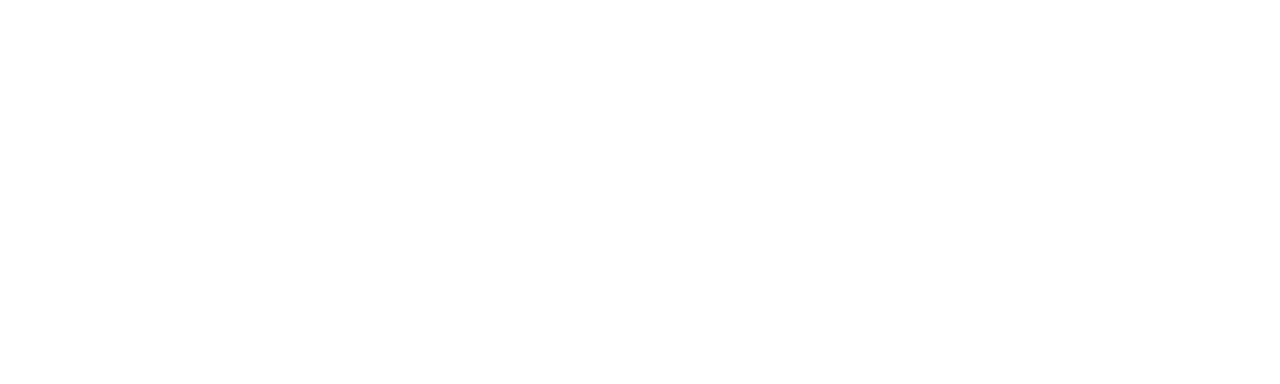
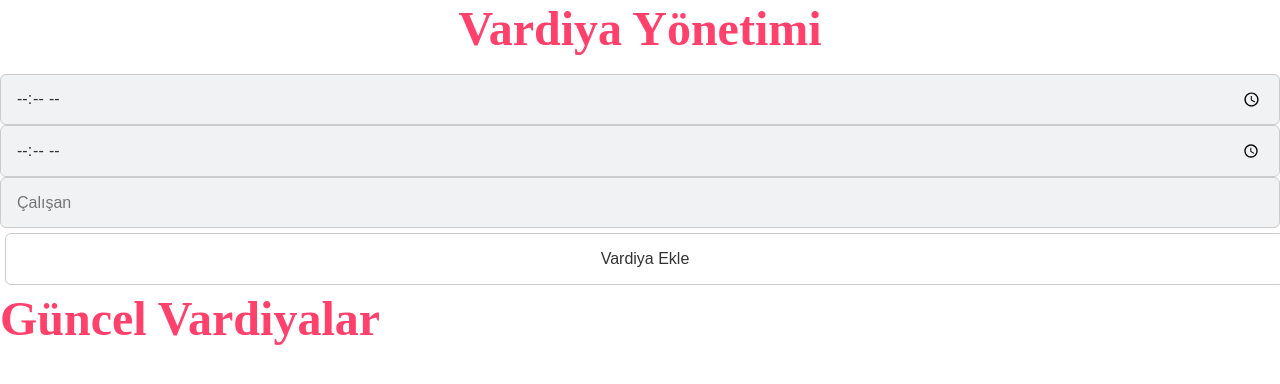
Before and after one commit to Shatice92/ikplusreactapp, a React (Create React App) app: page /shiftmanagement in a window 1280 px wide. Before the commit this address had no page. Shown: the top 384 px of the page. Built offline with nearby package versions, Linux system fonts and the light colour scheme.

Commit message:
ShiftManagement

```diff
--- /dev/null
+++ b/src/page/ShiftManagement.css
@@ -0,0 +1,133 @@
+.companymanagerpermissions-container {
+    width: 80%;
+    margin: 0 auto;
+    padding: 20px;
+    font-family: Arial, sans-serif;
+  }
+
+  h2 {
+    text-align: center;
+    color: #333;
+  }
+
+  .new-request-form,
+  .requests-list {
+    margin-left: 10px;
+    font-size: 1.1em;
+    color: #333;
+  }
+
+  .new-request-form input,
+  .new-request-form select,
+  .new-request-form button {
+    display: block;
+    width: 100%;
+    margin-bottom: 10px;
+    padding: 10px;
+    border: 1px solid #ccc;
+    border-radius: 5px;
+  }
+
+  input:focus, select:focus, button:focus {
+    outline: none !important;
+    border: 2px solid #007bff !important;
+    box-shadow: 0 0 5px rgba(0, 123, 255, 0.5) !important;
+    background-color: #ffffff !important;
+    color: #000 !important;
+  }
+
+  .new-request-form button {
+    background-color: white;
+    color: #ccc;
+    border: 1px solid #ccc;
+    cursor: pointer;
+  }
+
+  .new-request-form button:hover {
+    background-color: #f8f8f8;
+    color: #333;
+  }
+
+  .requests-list table {
+    width: 100%;
+    border-collapse: collapse;
+  }
+
+  .requests-list table, th, td {
+    border: 1px solid #ddd;
+  }
+
+  .requests-list th, td {
+    padding: 10px;
+    text-align: center;
+  }
+
+  .requests-list th {
+    background-color: #f2f2f2;
+  }
+
+  .button-group {
+    display: flex;
+    gap: 5px;
+  }
+
+  .button-group button {
+    padding: 5px 8px;
+    font-size: 14px;
+    border: 1px solid #ccc;
+    border-radius: 4px;
+    cursor: pointer;
+    background-color: white;
+    color: #333;
+  }
+
+  .button-group button:hover {
+    background-color: #f0f0f0;
+  }
+
+  button:disabled {
+    background-color: #ccc;
+    cursor: not-allowed;
+  }
+
+  input[type="date"] {
+    appearance: none;
+    -webkit-appearance: none;
+    -moz-appearance: none;
+    padding: 8px 12px;
+    font-size: 16px;
+    cursor: pointer;
+  }
+
+  input[type="date"]::-webkit-calendar-picker-indicator {
+    font-size: 20px;
+    cursor: pointer;
+  }
+
+  .shift-item {
+    display: flex;
+    justify-content: space-between;
+    align-items: center;
+    padding: 10px;
+    border: 1px solid #ddd;
+    margin-bottom: 5px;
+    border-radius: 5px;
+    background-color: #f9f9f9;
+  }
+
+  .shift-item select {
+    margin-right: 10px;
+  }
+
+  .shift-item button {
+    padding: 5px 10px;
+    background-color: #007bff;
+    color: white;
+    border: none;
+    border-radius: 4px;
+    cursor: pointer;
+  }
+
+  .shift-item button:hover {
+    background-color: #0056b3;
+  }
--- /dev/null
+++ b/src/page/ShiftManagement.tsx
@@ -0,0 +1,104 @@
+import React, { useState, useEffect } from "react";
+import "./ShiftManagement.css";
+
+interface Shift {
+    id: number;
+    startTime: string;
+    endTime: string;
+    employee: string;
+  }
+
+  const ShiftManagement = () => {
+    const [shifts, setShifts] = useState<Shift[]>([]);
+    const [newShift, setNewShift] = useState<Shift>({
+      id: 0,
+      startTime: '',
+      endTime: '',
+      employee: '',
+    });
+    const [editingShiftId, setEditingShiftId] = useState<number | null>(null);
+
+    const handleInputChange = (e: React.ChangeEvent<HTMLInputElement>) => {
+      const { name, value } = e.target;
+      setNewShift((prevShift) => ({
+        ...prevShift,
+        [name]: value,
+      }));
+    };
+
+    const addShift = () => {
+      if (newShift.startTime && newShift.endTime && newShift.employee) {
+        if (editingShiftId === null) {
+          setShifts([
+            ...shifts,
+            { id: shifts.length + 1, startTime: newShift.startTime, endTime: newShift.endTime, employee: newShift.employee },
+          ]);
+        } else {
+          setShifts(
+            shifts.map((shift) =>
+              shift.id === editingShiftId
+                ? { ...shift, startTime: newShift.startTime, endTime: newShift.endTime, employee: newShift.employee }
+                : shift
+            )
+          );
+        }
+        setNewShift({ id: 0, startTime: '', endTime: '', employee: '' });
+        setEditingShiftId(null);
+      }
+    };
+
+    const deleteShift = (id: number) => {
+      setShifts(shifts.filter((shift) => shift.id !== id));
+    };
+
+    const editShift = (shift: Shift) => {
+      setNewShift(shift);
+      setEditingShiftId(shift.id);
+    };
+
+    return (
+      <div className="shift-management">
+        <h2>Vardiya Yönetimi</h2>
+
+        <div className="shift-form">
+          <input
+            type="time"
+            name="startTime"
+            value={newShift.startTime}
+            onChange={handleInputChange}
+            placeholder="Start Time"
+          />
+          <input
+            type="time"
+            name="endTime"
+            value={newShift.endTime}
+            onChange={handleInputChange}
+            placeholder="End Time"
+          />
+          <input
+            type="text"
+            name="employee"
+            value={newShift.employee}
+            onChange={handleInputChange}
+            placeholder="Çalışan"
+          />
+          <button onClick={addShift}>{editingShiftId ? 'Vardiya Güncelle' : 'Vardiya Ekle'}</button>
+        </div>
+
+        <div className="shift-list">
+          <h3>Güncel Vardiyalar</h3>
+          <ul>
+            {shifts.map((shift) => (
+              <li key={shift.id}>
+                <span>{shift.startTime} - {shift.endTime} | {shift.employee}</span>
+                <button onClick={() => editShift(shift)}>Edit</button>
+                <button onClick={() => deleteShift(shift.id)}>Delete</button>
+              </li>
+            ))}
+          </ul>
+        </div>
+      </div>
+    );
+  };
+
+  export default ShiftManagement;
--- a/src/routerpage.tsx
+++ b/src/routerpage.tsx
@@ -11,8 +11,7 @@
 import CompanyManagerPermissions from "./page/CompanyManagerPermissions";
 import Permissions from "./page/Permissions"; // Çalışanlar için İzinler Sayfası
 import ResetPassword from "./page/ResetPassword";
-
-
+import ShiftManagement from "./page/ShiftManagement";
 
 // Lazy loaded pages
 const Home = lazy(() => import("./pages/Home"));
@@ -69,8 +68,7 @@
           <Route path="/forgot-password" element={<ForgotPassword />} />
           <Route path="/companymanager-leaves" element={<CompanyManagerPermissions />} />
           <Route path="/companyemployee-leaves" element={<Permissions />} />
-
-
+          <Route path="/shiftmanagement" element={<ShiftManagement />} />
 
           {/* Profil Görüntüleme Sayfası */}
           <Route
```
